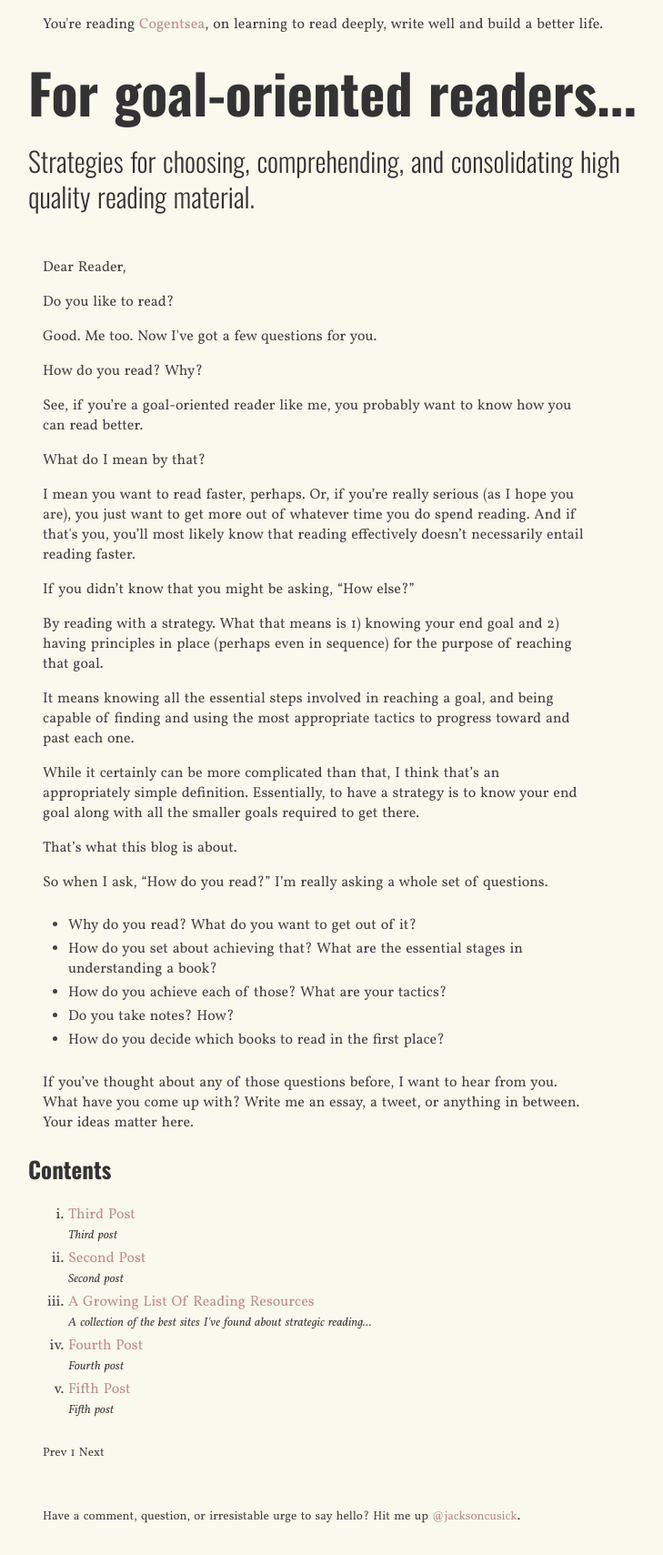
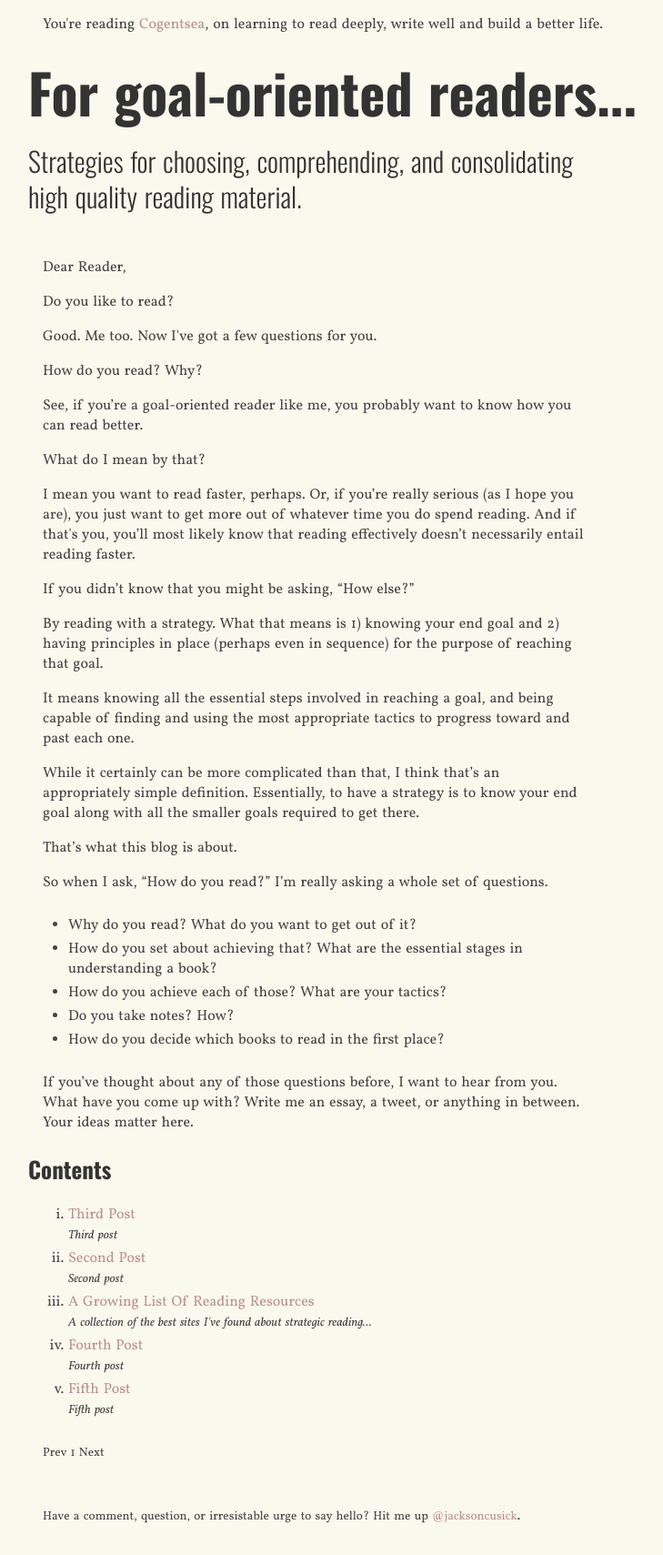
Before and after one commit to jacksoncusick/cogentsea, a Jekyll site: the page built from index.html, in a window 1280 px wide. Shown: the whole page at 91% size, without its empty margins (259-988 px from the left). Built offline with Jekyll 4.4.1, drawn with Linux system fonts in a browser that asks for light colours; the list of posts is cut into pages by our own code.

Commit message:
Updated og_main.css

```diff
--- a/stylesheets/og_main.css
+++ b/stylesheets/og_main.css
@@ -47,7 +47,7 @@ h1 {
 	font-weight: 700;
 }
 h2 {
-	max-width: 960px;
+	max-width: 600px;
 	font-size: 30px;
 	font-weight: 300;
 	line-height: 1.31125;
```
